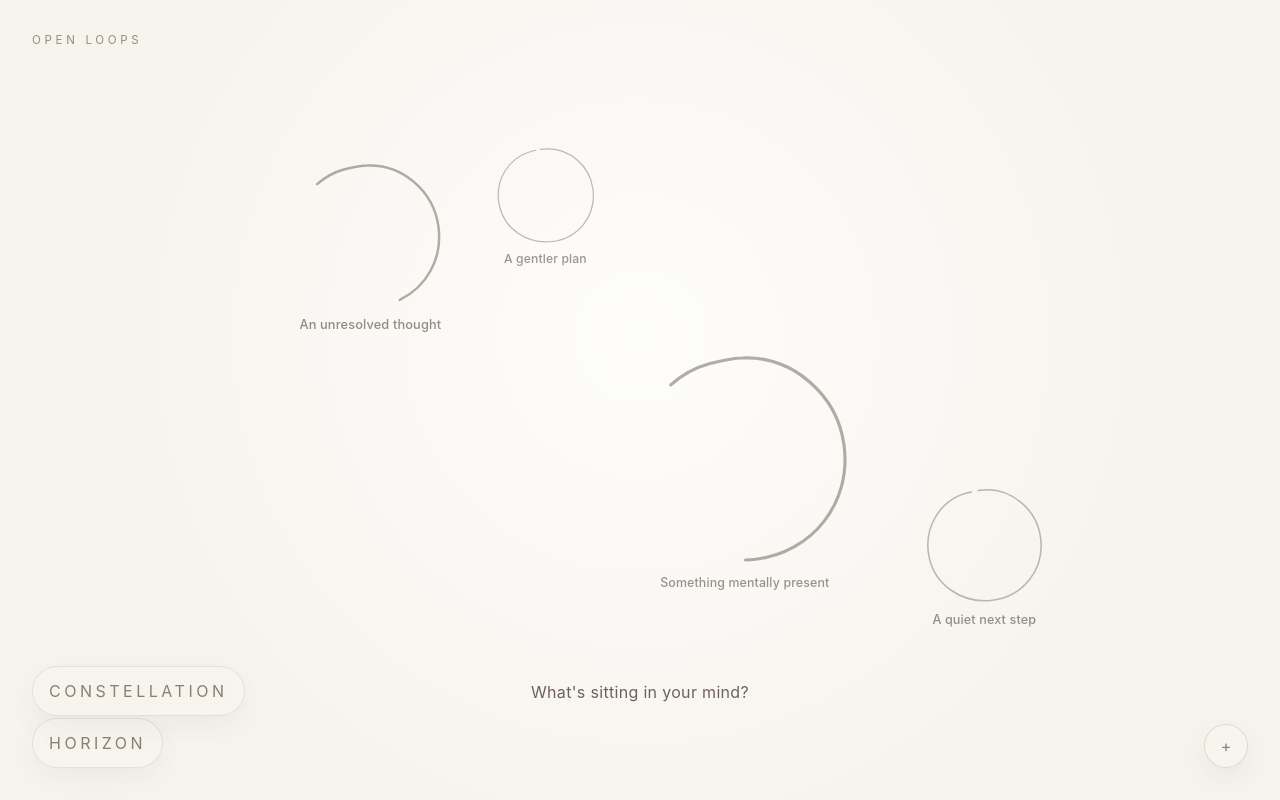
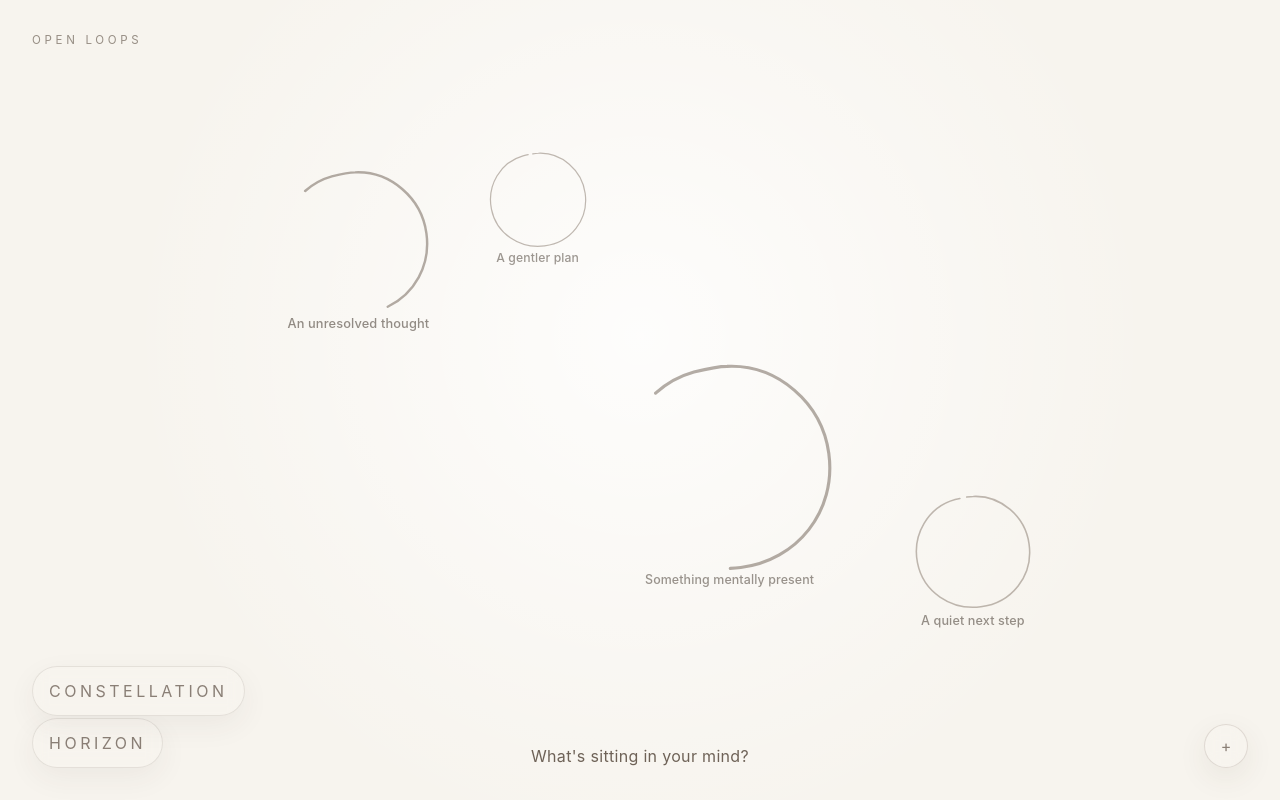
Before and after one commit to joyce-ren07/open_loops, a Next.js app in the folder open-loops/: page / in a window 1280 px wide. Built offline with nearby package versions, Linux system fonts and the light colour scheme.

Commit message:
Revert last three UI changes to loop drift, prompt, and label spacing
Restore page.tsx to the state before:
- Constrained loop drift to home territories
- Lifted reflection prompt above controls
- Nudged loop label spacing

Co-authored-by: joyce-ren07 <joyce-ren07@users.noreply.github.com>

```diff
--- a/open-loops/app/page.tsx
+++ b/open-loops/app/page.tsx
@@ -130,32 +130,6 @@ const starPlacements = [
   { left: "61%", top: "76%", size: 7 },
 ];
 
-function getLoopSeed(id: string) {
-  return id
-    .split("")
-    .reduce((total, character) => total + character.charCodeAt(0), 0);
-}
-
-function getLoopTerritory(loop: CanvasLoopModel) {
-  if (loop.state === "completed") {
-    return {
-      duration: 0,
-      x: [0],
-      y: [0],
-    };
-  }
-
-  const seed = getLoopSeed(loop.id);
-  const baseRadius = loop.state === "planned" ? 18 : loop.resurfacedAt ? 22 : 24;
-  const radius = Math.min(40, baseRadius + (seed % 5) * 3 + loop.tension);
-
-  return {
-    duration: 19 + (seed % 9) + (loop.state === "planned" ? 7 : 0),
-    x: [0, radius * 0.42, -radius * 0.28, radius * 0.16, 0],
-    y: [0, -radius * 0.24, radius * 0.38, -radius * 0.18, 0],
-  };
-}
-
 function CanvasLoop({
   focused,
   loop,
@@ -178,7 +152,6 @@ function CanvasLoop({
   const resurfaced = Boolean(loop.resurfacedAt);
   const labelOpacity = Math.min(0.5 + loop.tension * 0.018, 0.6);
   const labelSize = 12 + (loop.tension - 1) * 0.2;
-  const territory = getLoopTerritory(loop);
 
   return (
     <motion.button
@@ -227,23 +200,6 @@ function CanvasLoop({
       type="button"
       whileTap={{ scale: 0.985 }}
     >
-      <motion.span
-        className="absolute inset-0 block overflow-visible"
-        animate={{
-          x: territory.x,
-          y: territory.y,
-        }}
-        transition={{
-          duration: territory.duration,
-          ease: "easeInOut",
-          ...(loop.state === "completed"
-            ? { repeat: 0 }
-            : {
-                repeat: Infinity,
-                times: [0, 0.24, 0.57, 0.83, 1],
-              }),
-        }}
-      >
       <AnimatePresence>
         {focused ? (
           <motion.span
@@ -272,7 +228,7 @@ function CanvasLoop({
 
       <motion.span
         className={[
-            "pointer-events-none absolute left-1/2 top-[94%] block min-h-5 w-72 max-w-[72vw] -translate-x-1/2 text-center font-medium leading-snug tracking-[0.01em] text-[#4A4037]",
+          "pointer-events-none absolute left-1/2 top-[90%] block min-h-5 w-72 max-w-[72vw] -translate-x-1/2 text-center font-medium leading-snug tracking-[0.01em] text-[#4A4037]",
           focused
             ? "whitespace-normal"
             : "overflow-hidden truncate whitespace-nowrap px-12",
@@ -287,7 +243,6 @@ function CanvasLoop({
         transition={{ duration: 0.34, ease: "easeOut" }}
       >
         {loop.label}
-        </motion.span>
       </motion.span>
     </motion.button>
   );
@@ -1560,7 +1515,7 @@ export default function Home() {
       </section>
 
       <motion.p
-        className="fixed right-0 bottom-[5.75rem] left-0 z-20 px-6 text-center text-sm tracking-[0.02em] text-[#6E6257] sm:bottom-24 sm:text-base"
+        className="fixed right-0 bottom-8 left-0 z-20 px-6 text-center text-sm tracking-[0.02em] text-[#6E6257] sm:text-base"
         initial={{ opacity: 0, y: 14 }}
         animate={{ opacity: 1, y: 0 }}
         transition={{ duration: 1, ease: "easeOut", delay: 0.42 }}
```
Lines whose indentation alone changed are shown as unchanged.
